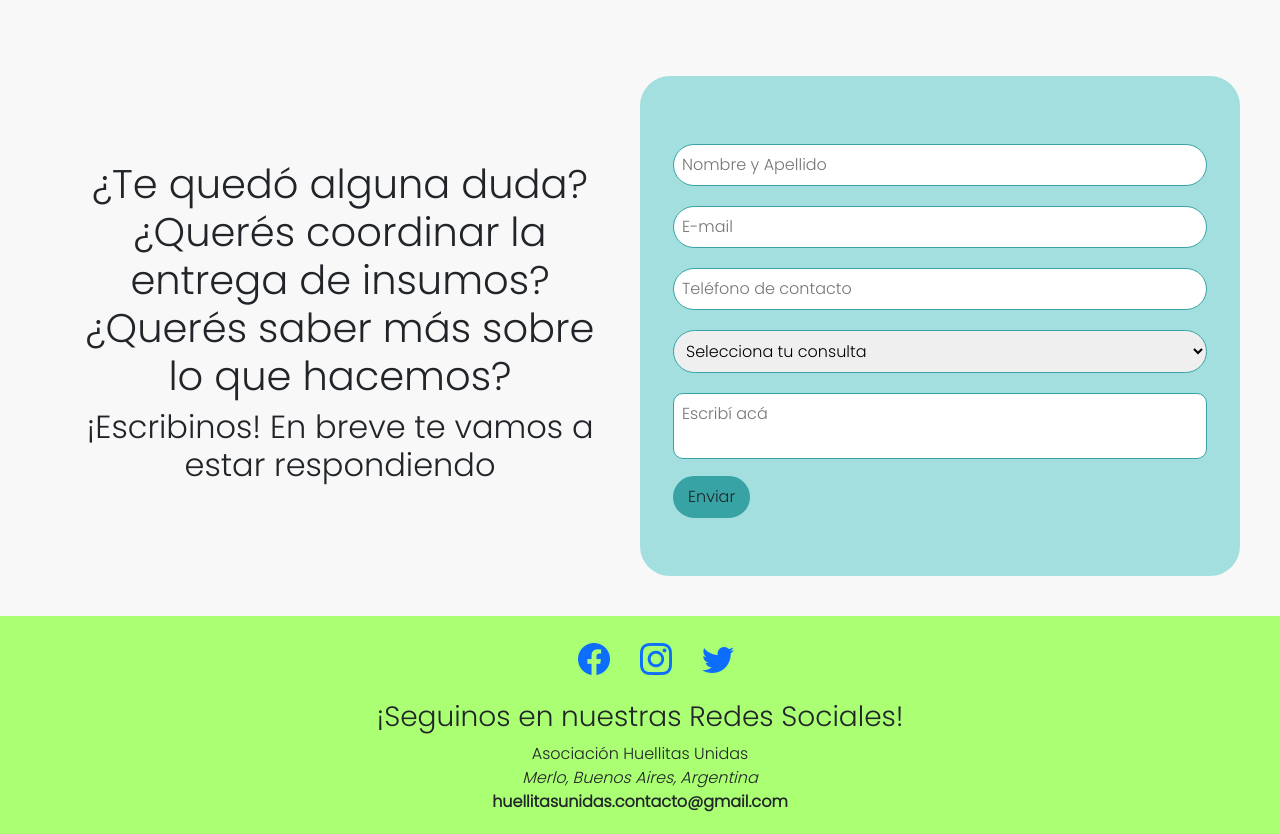
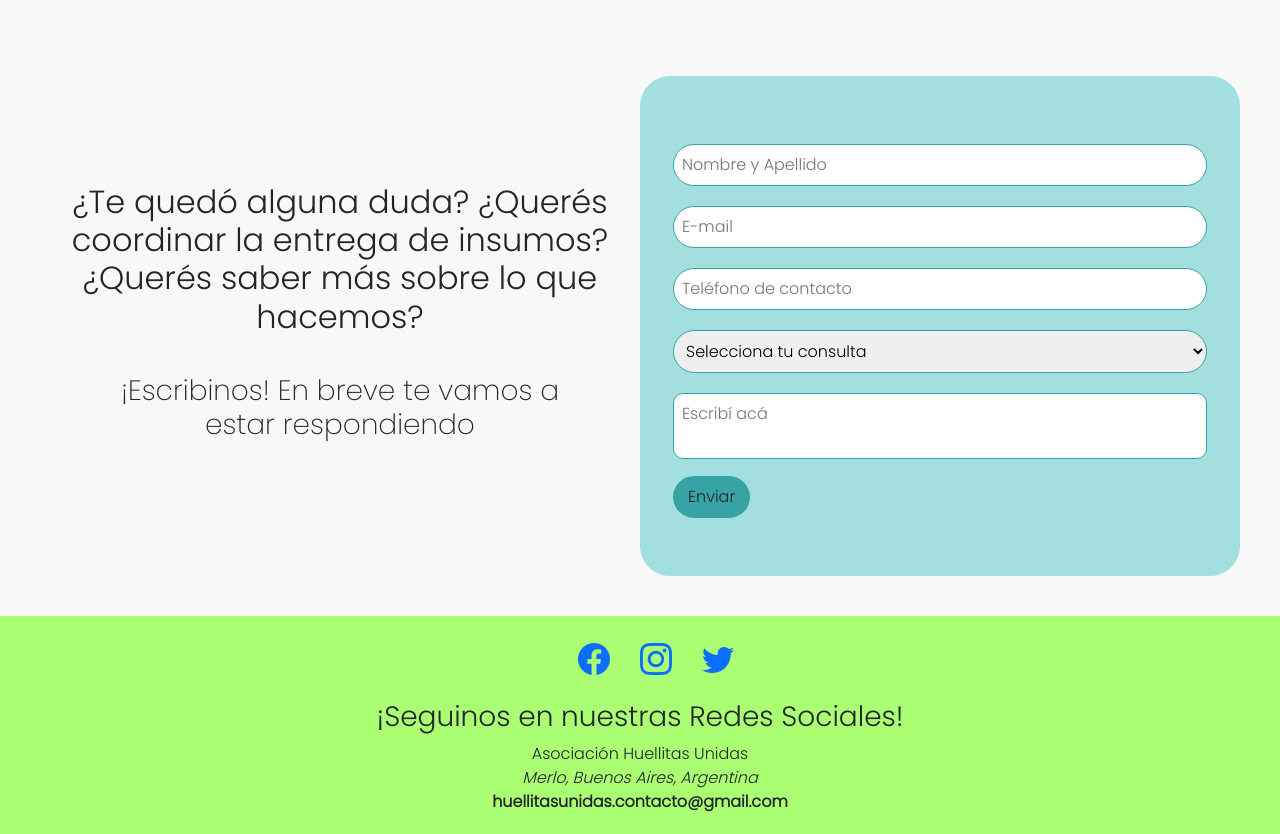
Before and after one commit to CSegundoRosa/huellitas-unidas, a plain HTML site: page pages/contacto.html in a window 1280 px wide. Shown: the part 112-946 px from the top of the page. Drawn offline with nearby package versions, Linux system fonts and the light colour scheme.

Commit message:
corrijo h2,h3 contacto

```diff
--- a/css/styles.css
+++ b/css/styles.css
@@ -311,12 +311,14 @@ header img {
     padding: 30px;
 }
 
-.formulario-txt h1{
+.formulario-txt h2{
     font-weight: 500;
 }
 
-.formas-ayudar-txt h2{
+.formulario-txt h3{
     font-weight: 200;
+    margin-top: 10px;
+    padding: 20px;
 }
 
 .formulario{
--- a/pages/contacto.html
+++ b/pages/contacto.html
@@ -45,8 +45,8 @@
     <main>
         <div class="formulario-grid">
             <div class="formulario-txt">
-                <h1>¿Te quedó alguna duda? ¿Querés coordinar la entrega de insumos? ¿Querés saber más sobre lo que hacemos?</h1>
-                <h2>¡Escribinos! En breve te vamos a estar respondiendo</h2>
+                <h2>¿Te quedó alguna duda? ¿Querés coordinar la entrega de insumos? ¿Querés saber más sobre lo que hacemos?</h2>
+                <h3>¡Escribinos! En breve te vamos a estar respondiendo</h3>
             </div>
             <div class="formulario">
                 <form>
```
